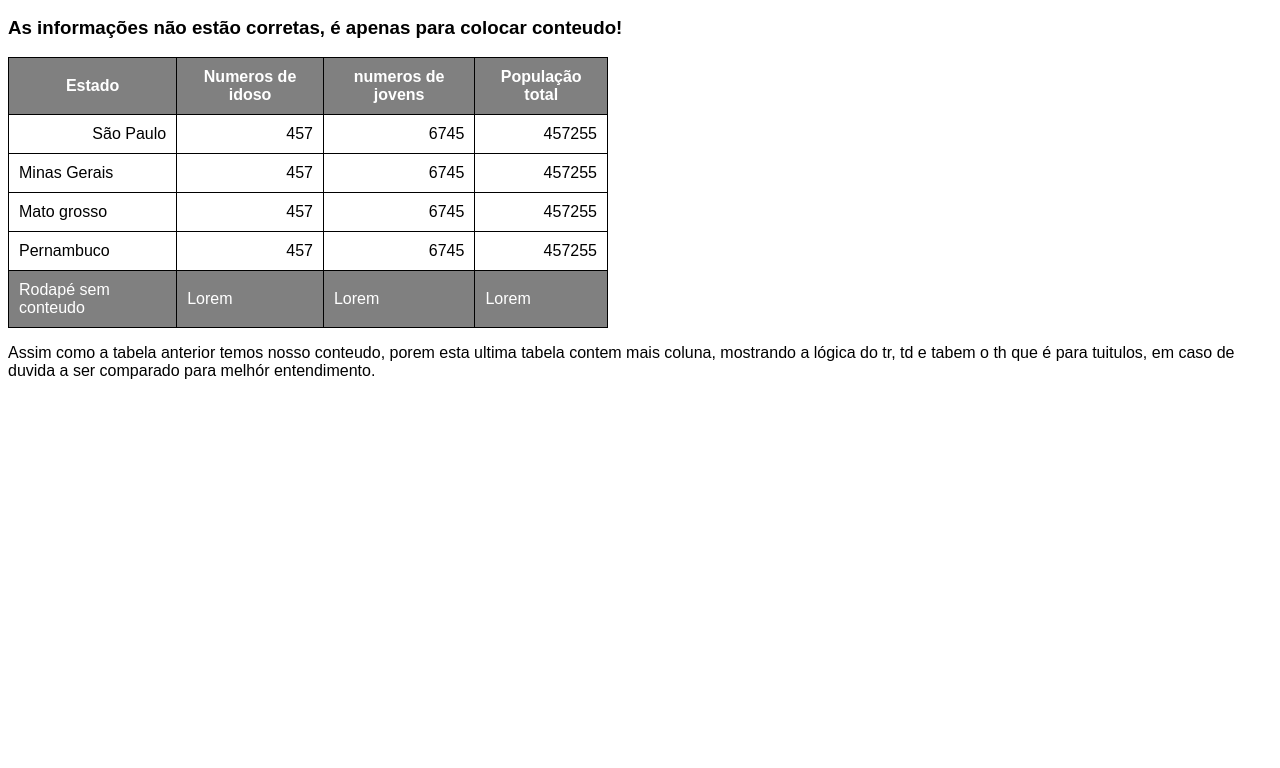
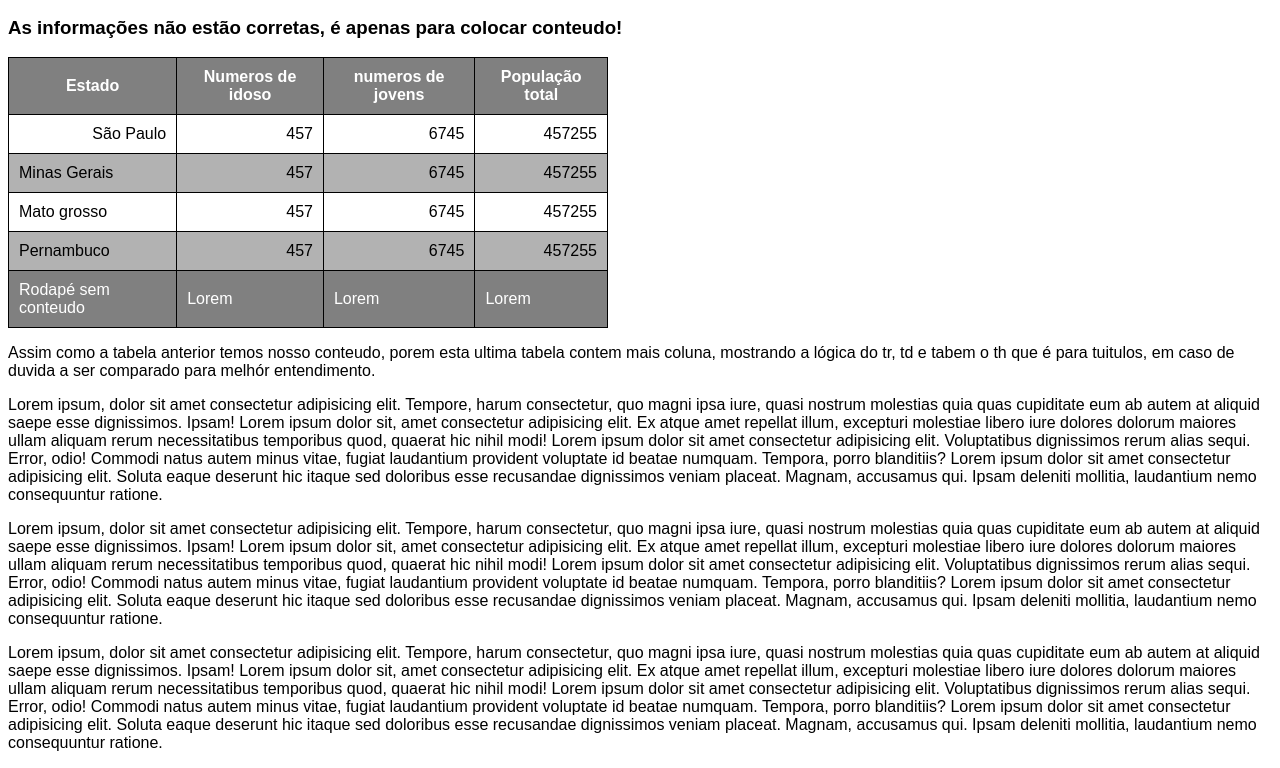
Before and after one commit to Caiquestack/estudando-com-guanabara, a plain HTML site: page exercícios 23/tabela002.html in a window 1280 px wide. Shown: the part 923-1691 px from the top of the page. Before the commit the page ends 1319 px from the top, so only its background shows below. Drawn offline with Linux system fonts and the light colour scheme.

Commit message:
tabela zebrada e com título fixo

```diff
--- a/exercícios 23/tabela002.html
+++ b/exercícios 23/tabela002.html
@@ -13,6 +13,7 @@
         table {
             width: 600px;
             border-collapse: collapse;
+            position: relative;
         }
 
         caption {
@@ -33,6 +34,27 @@
         tfoot {
             background-color: gray;
             color: white;
+        }
+
+        thead>tr>th {
+            position: sticky;
+            top: 0;
+            background-color: gray;
+        }
+
+        /* tbody>tr:nth-child(2n) {
+            background-color: grey;
+        }
+        simples e rapido
+       */
+        tbody>tr:nth-child(odd) {
+            background-color: white;
+        }
+
+        /* Essa é uma forma mais complexa, porem pode ser usada
+           quando o fundo atrapalha para o entedimento do conteudo*/
+        tbody>tr:nth-child(even) {
+            background-color: rgb(178, 178, 178);
         }
 
         td.num {
@@ -200,6 +222,45 @@
         mostrando a lógica do tr, td e tabem o th que é para tuitulos, em caso de duvida a ser comparado
         para melhór entendimento.
     </p>
+    <p>
+        Lorem ipsum, dolor sit amet consectetur adipisicing elit. Tempore, harum consectetur, quo magni ipsa iure, quasi
+        nostrum molestias quia quas cupiditate eum ab autem at aliquid saepe esse dignissimos. Ipsam!
+        Lorem ipsum dolor sit, amet consectetur adipisicing elit. Ex atque amet repellat illum, excepturi molestiae
+        libero iure dolores dolorum maiores ullam aliquam rerum necessitatibus temporibus quod, quaerat hic nihil modi!
+        Lorem ipsum dolor sit amet consectetur adipisicing elit. Voluptatibus dignissimos rerum alias sequi. Error,
+        odio! Commodi natus autem minus vitae, fugiat laudantium provident voluptate id beatae numquam. Tempora, porro
+        blanditiis?
+        Lorem ipsum dolor sit amet consectetur adipisicing elit. Soluta eaque deserunt hic itaque sed doloribus esse
+        recusandae dignissimos veniam placeat. Magnam, accusamus qui. Ipsam deleniti mollitia, laudantium nemo
+        consequuntur ratione.
+
+    </p>
+    <p>
+        Lorem ipsum, dolor sit amet consectetur adipisicing elit. Tempore, harum consectetur, quo magni ipsa iure, quasi
+        nostrum molestias quia quas cupiditate eum ab autem at aliquid saepe esse dignissimos. Ipsam!
+        Lorem ipsum dolor sit, amet consectetur adipisicing elit. Ex atque amet repellat illum, excepturi molestiae
+        libero iure dolores dolorum maiores ullam aliquam rerum necessitatibus temporibus quod, quaerat hic nihil modi!
+        Lorem ipsum dolor sit amet consectetur adipisicing elit. Voluptatibus dignissimos rerum alias sequi. Error,
+        odio! Commodi natus autem minus vitae, fugiat laudantium provident voluptate id beatae numquam. Tempora, porro
+        blanditiis?
+        Lorem ipsum dolor sit amet consectetur adipisicing elit. Soluta eaque deserunt hic itaque sed doloribus esse
+        recusandae dignissimos veniam placeat. Magnam, accusamus qui. Ipsam deleniti mollitia, laudantium nemo
+        consequuntur ratione.
+
+    </p>
+    <p>
+        Lorem ipsum, dolor sit amet consectetur adipisicing elit. Tempore, harum consectetur, quo magni ipsa iure, quasi
+        nostrum molestias quia quas cupiditate eum ab autem at aliquid saepe esse dignissimos. Ipsam!
+        Lorem ipsum dolor sit, amet consectetur adipisicing elit. Ex atque amet repellat illum, excepturi molestiae
+        libero iure dolores dolorum maiores ullam aliquam rerum necessitatibus temporibus quod, quaerat hic nihil modi!
+        Lorem ipsum dolor sit amet consectetur adipisicing elit. Voluptatibus dignissimos rerum alias sequi. Error,
+        odio! Commodi natus autem minus vitae, fugiat laudantium provident voluptate id beatae numquam. Tempora, porro
+        blanditiis?
+        Lorem ipsum dolor sit amet consectetur adipisicing elit. Soluta eaque deserunt hic itaque sed doloribus esse
+        recusandae dignissimos veniam placeat. Magnam, accusamus qui. Ipsam deleniti mollitia, laudantium nemo
+        consequuntur ratione.
+
+    </p>
 </body>
 
 </html>
```
